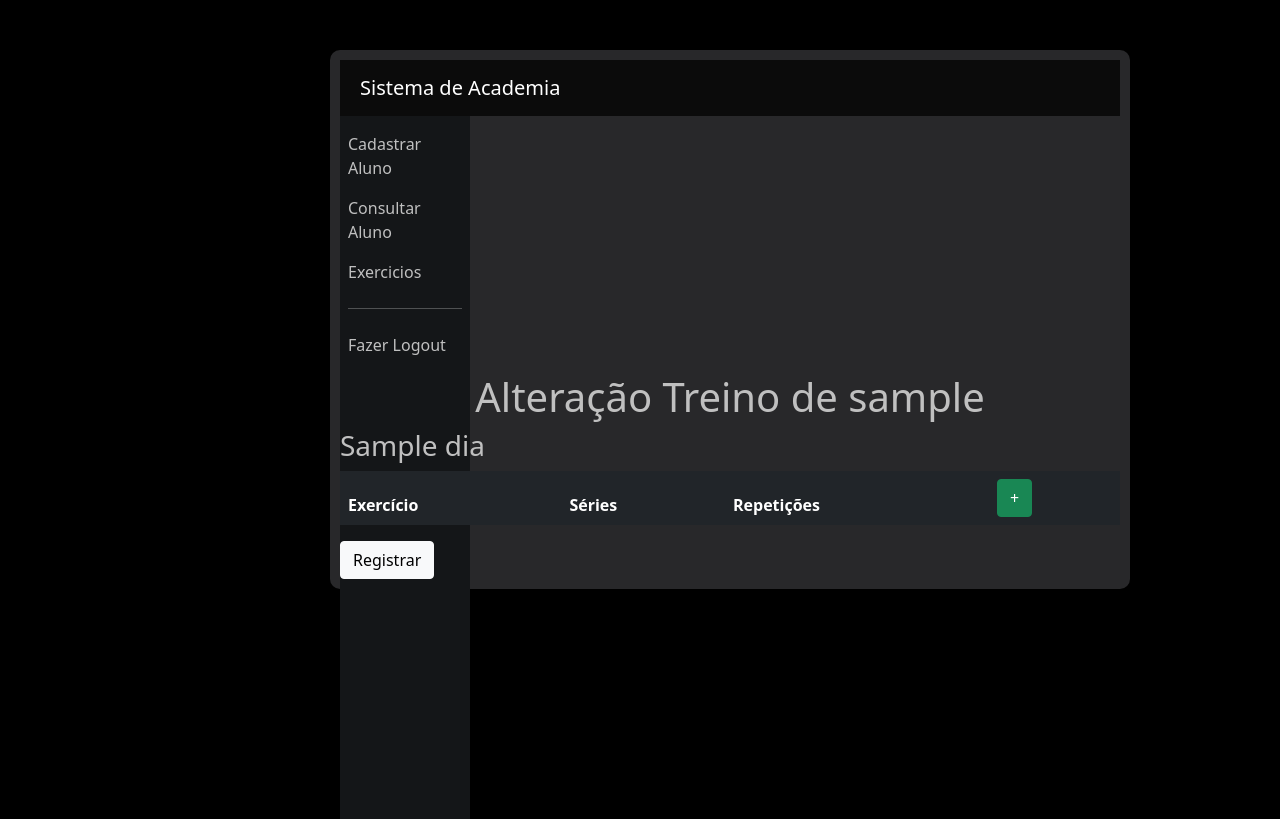
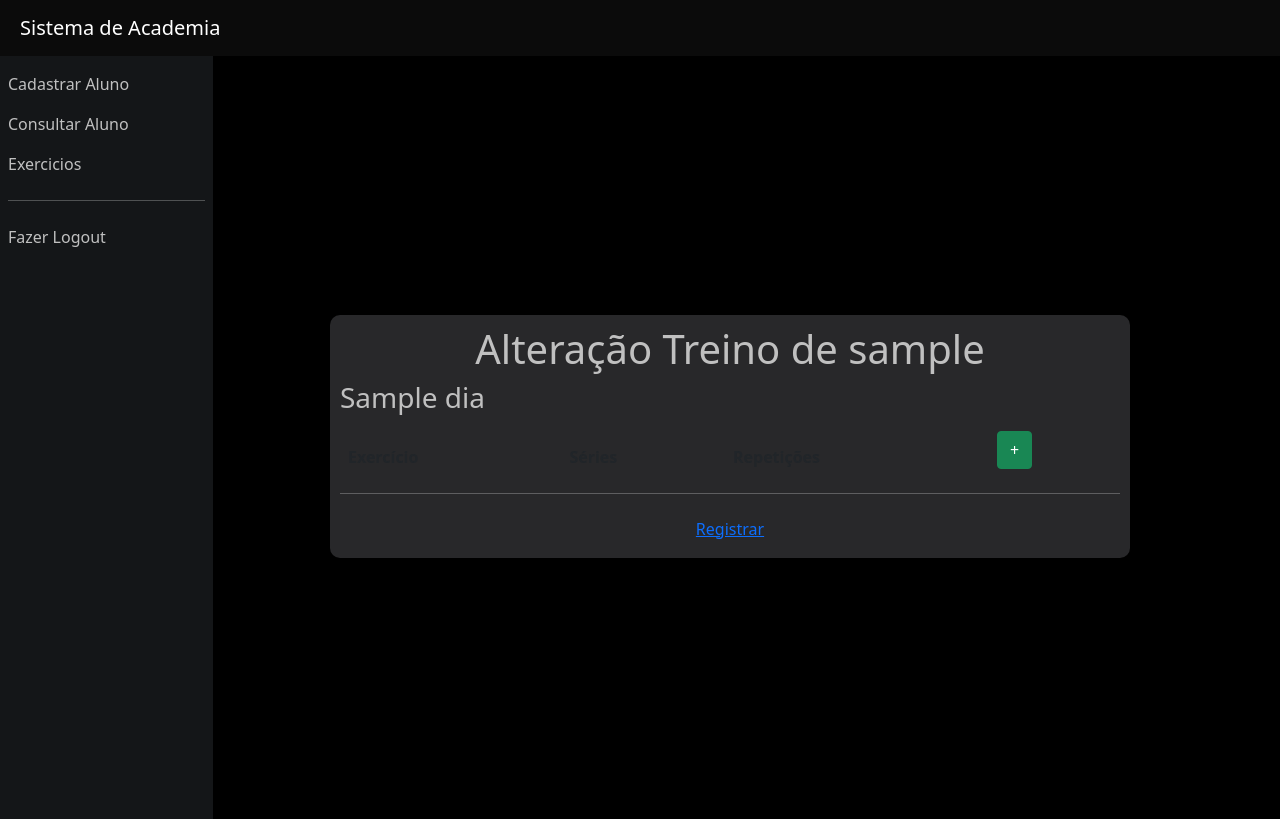
Before and after one commit to FernandoPereira218/sistema-academia-web, a Django app: template templates/alter_practice.html in a window 1280 px wide. Shown: the top 819 px of the page. Run offline with Django 4.2, Linux system fonts and the light colour scheme; tables that the repository leaves empty hold one stand-in row (values such as "Sample post"); the template is opened without the code that fills it: values that come from a table or form of the project are taken from there, most other values are stand-ins (such as "Sample title", 1, 10 or a date in 2020).

Commit message:
estilização alter_practice

```diff
--- a/templates/alter_practice.html
+++ b/templates/alter_practice.html
@@ -11,13 +11,13 @@
 </head>
 
 <body>
+    {% include 'nav-bar.html' %}
     <form class="formulario" method="POST" action="alterar_treino/submit"> {% csrf_token %}
-        {% include 'nav-bar.html' %}
         <h1 class="text-center">Alteração Treino de {{ aluno.username }}</h1>
         {% for dia in dias_semana %}
         <input type="hidden" value="{{ dia }}" name="dia_semana">
         <div>
-            <table class="table table-dark table-borderless" id="tabela">
+            <table class="table table-borderless" id="tabela">
                 <thead>
                     <h3>{{ dia }}</h3>
                     <tr>
@@ -86,9 +86,11 @@
             </table>
         </div>
         {% endfor %}
-        <button class="btn btn-light" type="submit">Registrar</button>
+        <hr>
+        <div align="center">
+            <button class="btn btn-link" type="submit">Registrar</button>
+        </div>
     </form>
-
     <script type="text/javascript">
 
         function inserirExercicio() {
```
